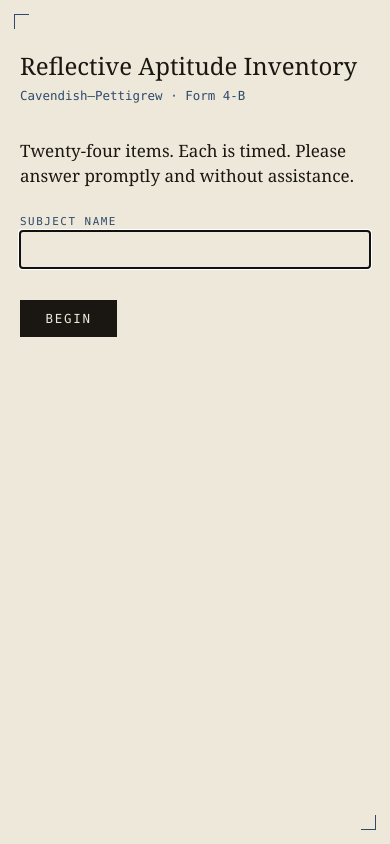
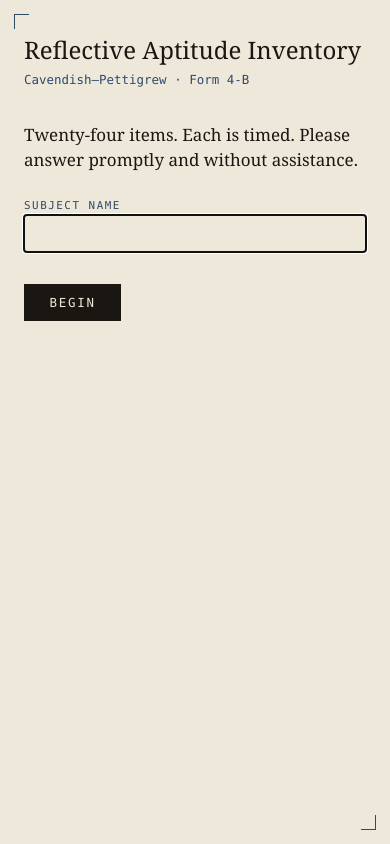
Before and after one commit to davidwbritt/cavendish-pettigrew, a website with bundled scripts: page index.html in a window 390 px wide. Built offline with nearby package versions, Linux system fonts and the light colour scheme.

Commit message:
style: widen the document measure and reclaim outer padding
Widens #app (the form/review flow) from a 62ch to an 84ch measure and
trims its top/bottom padding, so the 24-row review screen and the rest of
the form use more of the window instead of sitting in a narrow centred
column. The certificate is untouched -- .certificate hardcodes its own
400px max-width independent of --measure, so it stays fixed at
portrait-phone-screenshot size regardless of viewport or #app width.
CERTIFICATE_MAX_WIDTH_PX and its <= 420 guard test are unchanged.

No src/ changes -- CSS only. Palette, corner registration marks, timer
sizing and the no-cards/no-shadows/no-rounded-corners register are all
untouched.

Co-Authored-By: Claude Opus 5 (1M context) <noreply@anthropic.com>

```diff
--- a/index.html
+++ b/index.html
@@ -11,7 +11,11 @@
   --blue: #2E4A6B;
   --red: #E4002B;
   --rule: rgba(46, 74, 107, .25); /* --blue at 25% — kept as one token so retuning --blue can't leave this stale */
-  --measure: 62ch;
+  /* Governs #app (the form/review flow) only — NOT .certificate, which
+     hardcodes its own 400px max-width below regardless of this value, so
+     the certificate stays fixed at portrait-phone-screenshot width no
+     matter how wide the rest of the document gets. */
+  --measure: 84ch;
   --serif: Georgia, Charter, 'Times New Roman', serif;
   --mono: ui-monospace, SFMono-Regular, Menlo, Consolas, monospace;
 }
@@ -20,7 +24,7 @@ body {
   margin: 0; background: var(--paper); color: var(--ink);
   font-family: var(--serif); font-size: 17px; line-height: 1.5;
 }
-#app { max-width: var(--measure); margin: 0 auto; padding: 3rem 1.25rem 6rem; }
+#app { max-width: var(--measure); margin: 0 auto; padding: 2rem 1.5rem 4rem; }
 .form-header {
   display: flex; gap: 2rem; border-bottom: 1px solid var(--blue);
   padding-bottom: .5rem; margin-bottom: 2rem;
```
